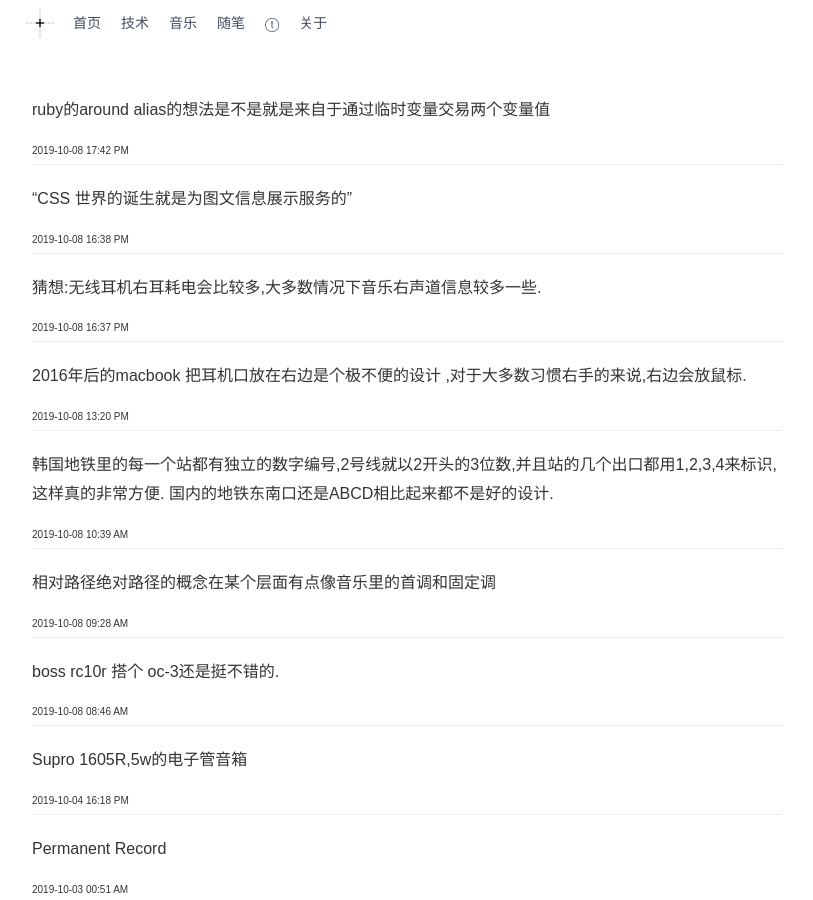
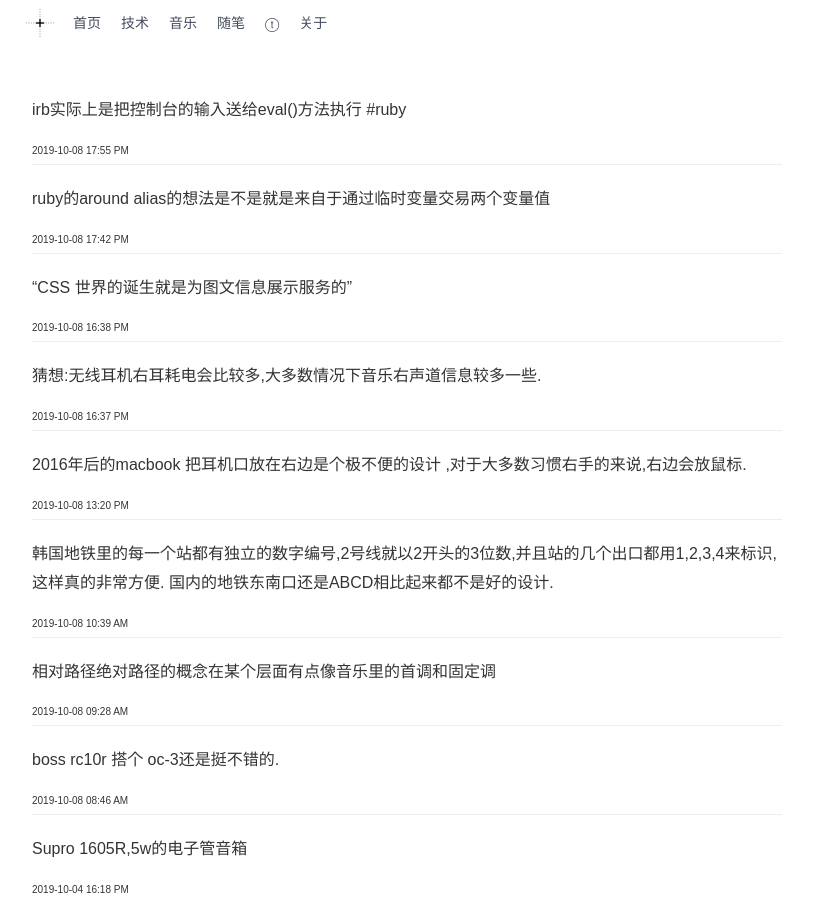
Before and after one commit to babyking/babyking.github.io, a Jekyll site: the page built from _posts/2019-09-23-t.md, in a window 1280 px wide and 900 px high. Shown: the whole window, without its empty margins (233-1046 px from the left). Built offline with Jekyll 4.4.1, drawn with Linux system fonts in a browser that asks for light colours.

Commit message:
blog update

```diff
--- a/_posts/2019-09-23-t.md
+++ b/_posts/2019-09-23-t.md
@@ -6,6 +6,10 @@
 permalink: /t/
 date: 2019-09-23 11:46
 ---
+
+irb实际上是把控制台的输入送给eval()方法执行 #ruby
+<font size="1">2019-10-08 17:55 PM</font>
+<hr>
 
 ruby的around alias的想法是不是就是来自于通过临时变量交易两个变量值
 <font size="1">2019-10-08 17:42 PM</font>
```
